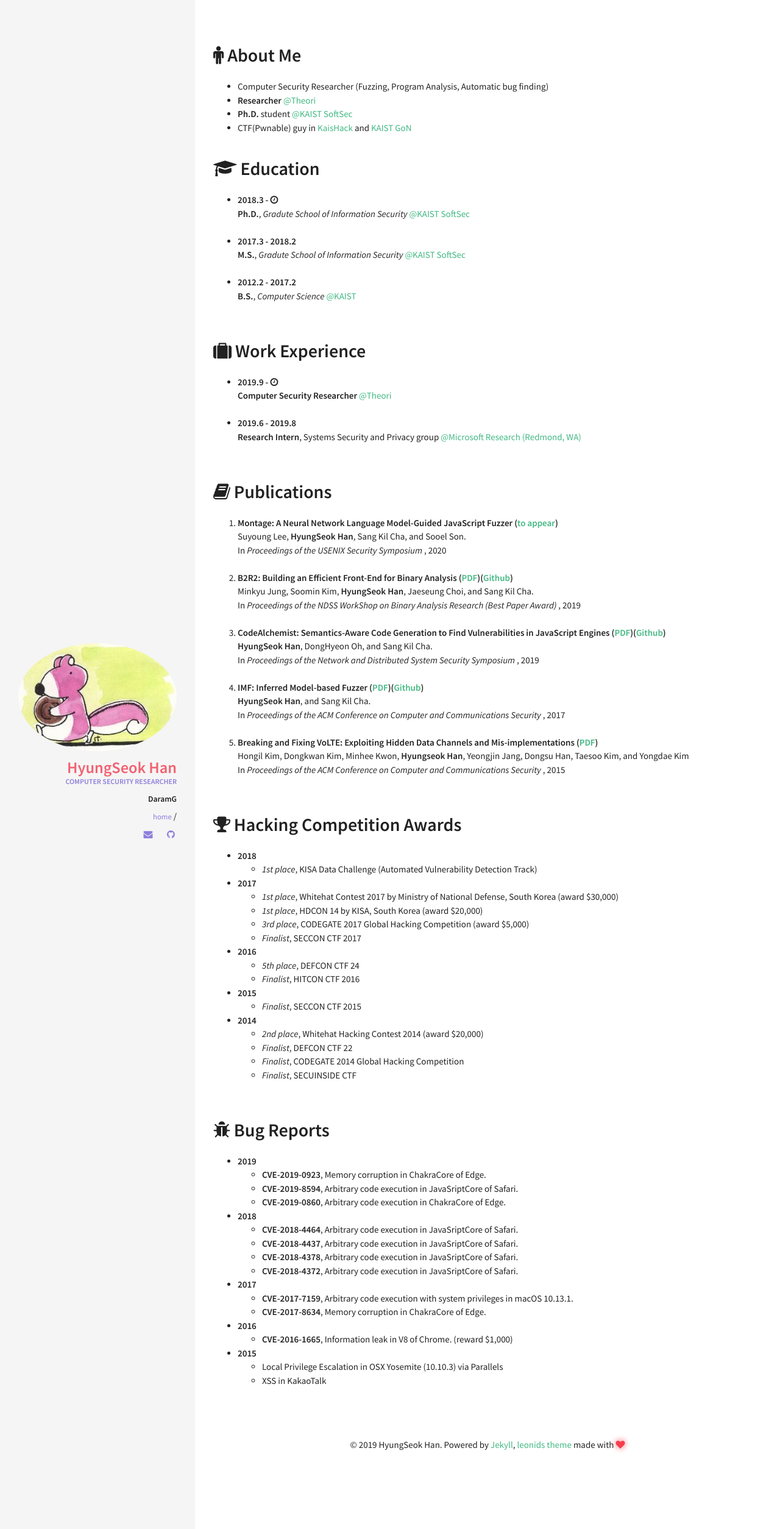
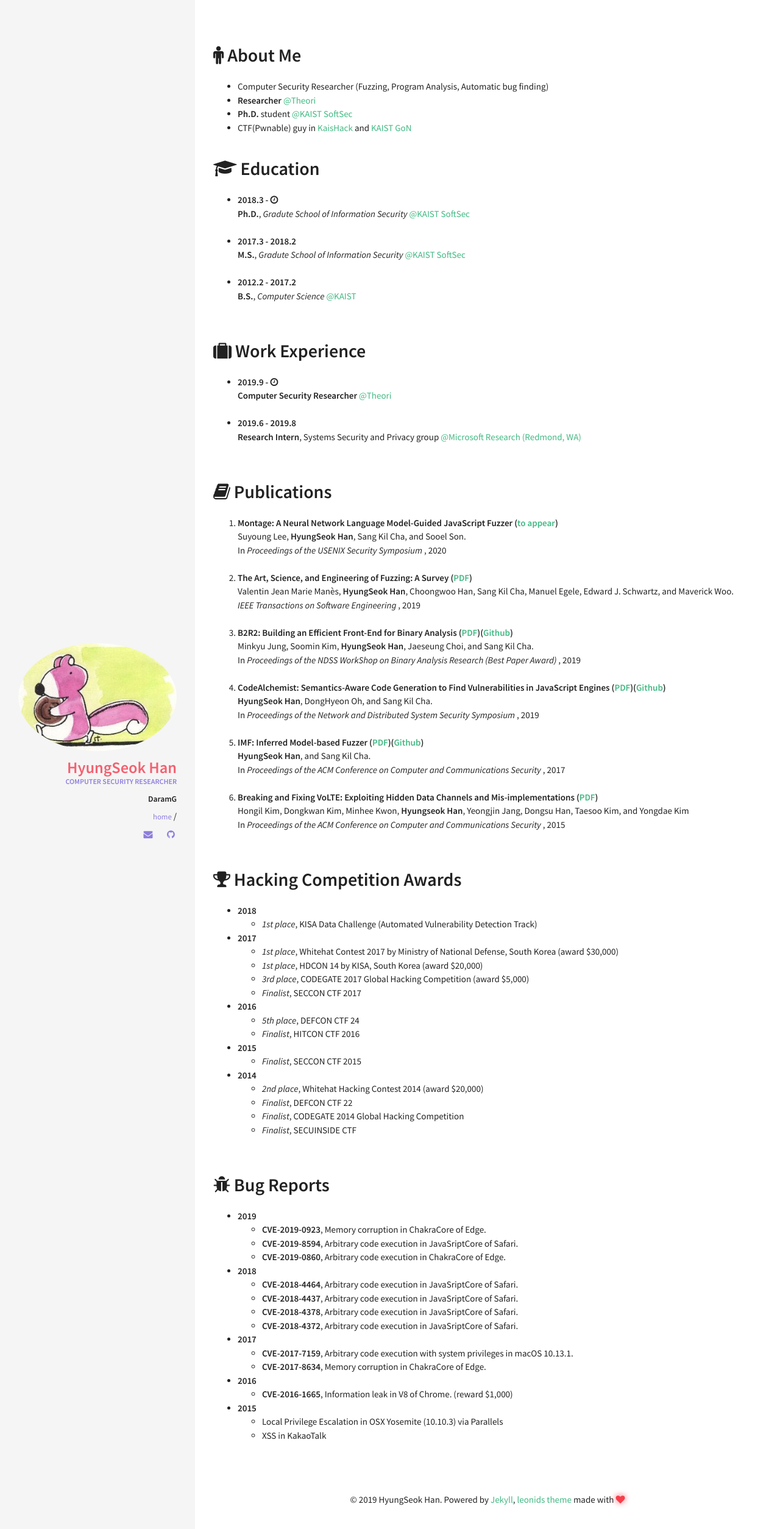
Before and after one commit to DaramG/daramg.github.io, a Jekyll site: the page built from index.html, in a window 1280 px wide. Shown: the top 2508 px of the page at 61% size. Built offline with Jekyll 4.4.1, drawn with Linux system fonts in a browser that asks for light colours.

Commit message:
Update publication.yml

```diff
--- a/_data/index/publication.yml
+++ b/_data/index/publication.yml
@@ -3,6 +3,12 @@
   where: In <em>Proceedings of the USENIX Security Symposium</em>
   year : 2020
   authors: Suyoung Lee, <strong>HyungSeok Han</strong>, Sang Kil Cha, and Sooel Son.
+
+- title: "The Art, Science, and Engineering of Fuzzing: A Survey"
+  howto: (<a href="https://softsec.kaist.ac.kr/~sangkilc/papers/manes-tse19.pdf">PDF</a>)
+  where: <em>IEEE Transactions on Software Engineering</em>
+  year : 2019
+  authors: Valentin Jean Marie Manès, <strong>HyungSeok Han</strong>, Choongwoo Han, Sang Kil Cha, Manuel Egele, Edward J. Schwartz, and Maverick Woo.
 
 - title: "B2R2: Building an Efficient Front-End for Binary Analysis"
   howto: (<a href="https://softsec.kaist.ac.kr/~sangkilc/papers/jung-bar19.pdf">PDF</a>)(<a href="https://github.com/B2R2-org/B2R2">Github</a>)
```
